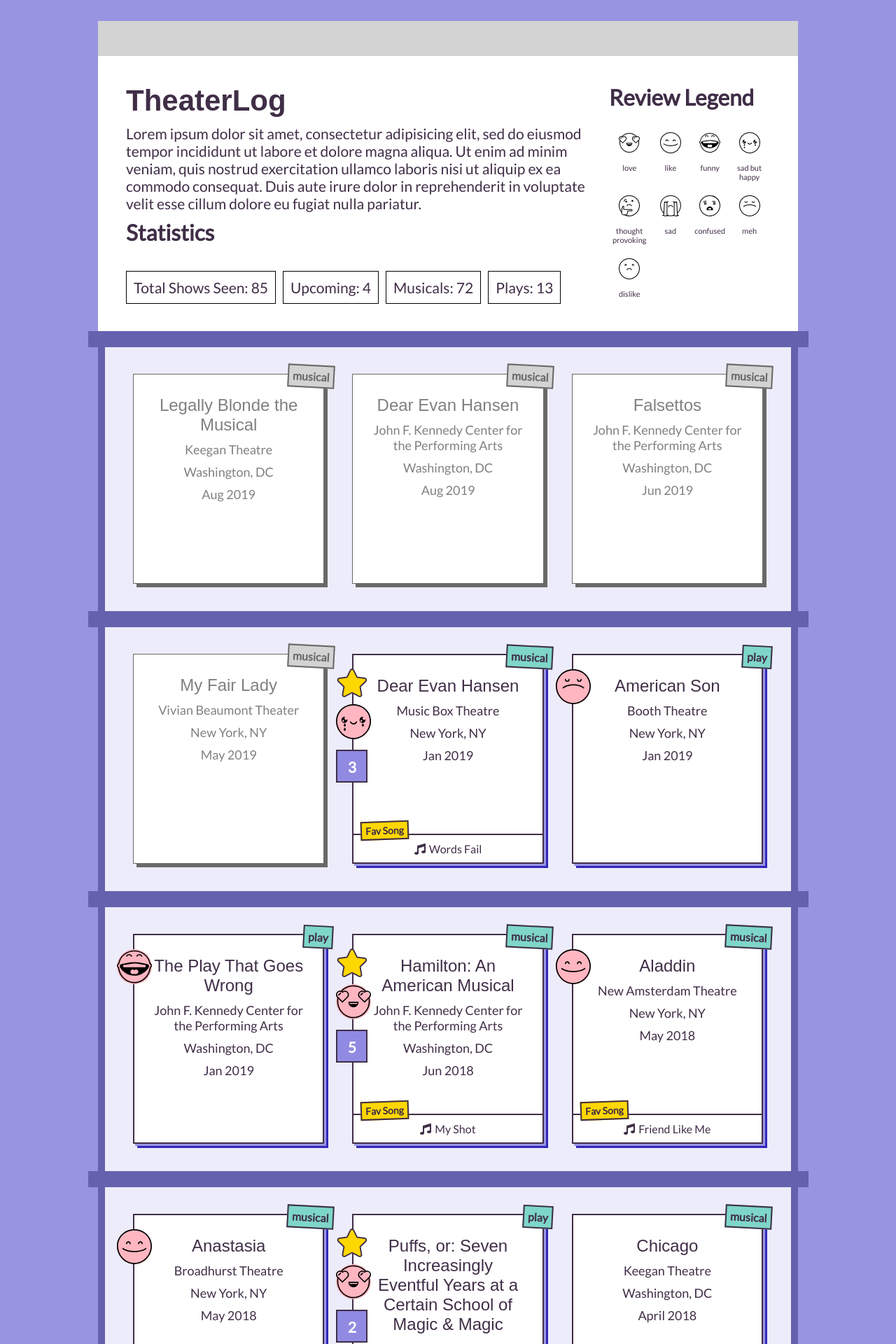
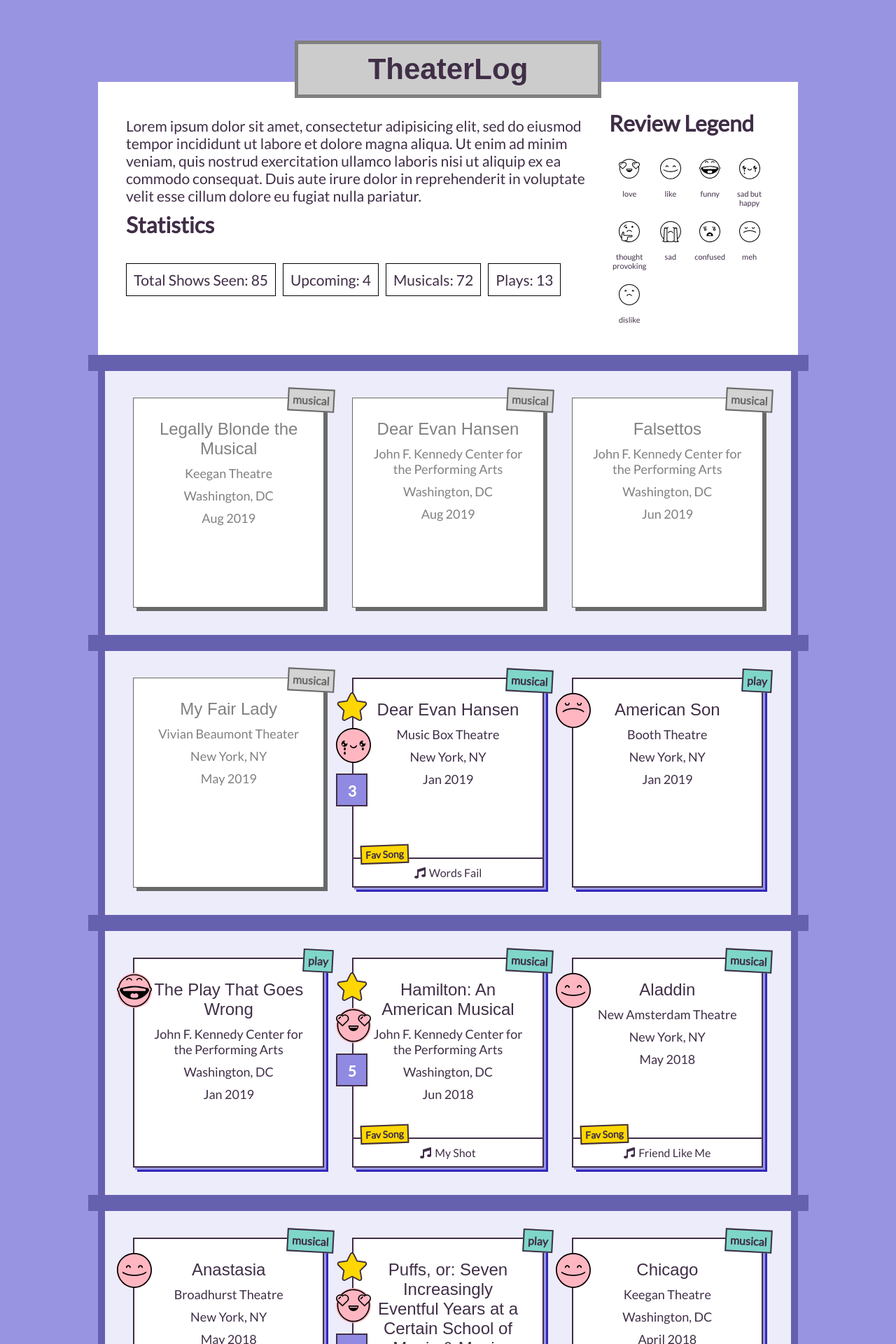
Before and after one commit to brittanyrw/theaterlog, a Vue app: page / in a window 1280 px wide. Shown: the top 1920 px of the page at 70% size. Built offline with nearby package versions, Linux system fonts and the light colour scheme; a web font is replaced by a local one.

Commit message:
change structure of hero section

```diff
--- a/src/App.vue
+++ b/src/App.vue
@@ -1,9 +1,9 @@
 <template>
   <div id="app">
-    <Roof/>
+<!--     <Roof/> -->
     <Hero/>
     <Shows/>
-    <BoxOffice/>
+ <!--    <BoxOffice/> -->
   </div>
 </template>
 
@@ -11,15 +11,15 @@
 
 import Shows from './components/Shows.vue'
 import Hero from './components/Hero.vue'
-import BoxOffice from './components/BoxOffice.vue'
-import Roof from './components/Roof.vue'
+// import BoxOffice from './components/BoxOffice.vue'
+// import Roof from './components/Roof.vue'
 export default {
   name: 'app',
   components: {
     Shows,
     Hero,
-    BoxOffice,
-    Roof
+    // BoxOffice,
+    // Roof
   }
 }
 </script>
@@ -41,7 +41,7 @@ body {
   margin: 0;
 }
 
-h1, ul {
+ul {
   margin: 0;
 }
 
--- a/src/components/BoxOffice.vue
+++ b/src/components/BoxOffice.vue
@@ -1,7 +1,15 @@
 <template>
   <div class="box-office-container">
-	<div>Social Media?</div>
-	<p>Emoji icons made by <a href="https://www.flaticon.com/authors/darius-dan" target="_blank">Darius Dan</a> from <a href="http://www.flaticon.com/">flaticon.com/</a> </p>
+	<div class="posters">
+		<div class="social-media">
+			<ul>
+				<li><a href="">Github</a></li>
+				<li><a href="">Codepen</a></li>
+				<li><a href="">Twitter</a></li>
+				<li><a href="">Medium</a></li>
+			</ul>
+		</div>
+	</div>
   </div>
 </template>
 
@@ -13,12 +21,23 @@ export default {
 </script>
 <style>
 	.box-office-container {
-		border: 10px solid #3128BB;
-		background-color: #3128BB;
+		border-bottom: 10px solid #6661af;
+		border-left: 10px solid #6661af;
+		border-right: 10px solid #6661af;
+		background-color: #EDECFA;
 		display: grid;
 		grid-template-columns: .5fr 1fr .5fr;
 		min-height: 400px;
 		color: white;
 	}
 
+	.social-media {
+		background-color: white;
+		min-height: 300px;
+		min-width: 250px;
+		border: 5px solid #908ae2;
+		padding: 10px;
+		transform: rotate(-5deg);
+	}
+
 </style>
--- a/src/components/Hero.vue
+++ b/src/components/Hero.vue
@@ -1,7 +1,8 @@
 <template>
+  <div>
+    <h1>TheaterLog</h1>
     <div class="statistics">
       <div class="statistics-content">
-      <h1>TheaterLog</h1>
         <p>Lorem ipsum dolor sit amet, consectetur adipisicing elit, sed do eiusmod
         tempor incididunt ut labore et dolore magna aliqua. Ut enim ad minim veniam,
         quis nostrud exercitation ullamco laboris nisi ut aliquip ex ea commodo
@@ -60,6 +61,7 @@
         </div>
       </div>
     </div>
+  </div>
 </template>
 
 <script>
@@ -104,6 +106,11 @@ export default {
 
   h1 {
     font-family: 'Amaranth', sans-serif;
+    padding: 12px 100px;
+    display: inline-block;
+    background-color: #ccc;
+    margin-bottom: -50px;
+    border: 5px solid gray;
   }
 
   h2 {
--- a/src/data/shows.js
+++ b/src/data/shows.js
@@ -154,7 +154,7 @@ export const showList = [
     upcoming: false,
     multi: 0,
     type: 'musical',
-    review: ''
+    review: 'happy'
     },{
     id: 's47',
     name: "In the Heights",
@@ -206,7 +206,7 @@ export const showList = [
     upcoming: false,
     multi: 0,
     type: 'musical',
-    review: ''
+    review: 'thought-provoking'
     },{
     id: 's43',
     name: "Hamilton: An American Musical",
@@ -244,7 +244,8 @@ export const showList = [
     fav: false,
     upcoming: false,
     multi: 0,
-    type: 'musical'
+    type: 'musical',
+    review: 'funny'
     },{
     id: 's40',
     name: "Heathers",
@@ -308,7 +309,8 @@ export const showList = [
     fav: true,
     upcoming: false,
     multi: 0,
-    type: 'musical'
+    type: 'musical',
+    review: 'happy'
     },{
     id: 's35',
     name: "Matilda",
@@ -436,7 +438,8 @@ export const showList = [
     fav: false,
     upcoming: false,
     multi: 0,
-    type: 'musical'
+    type: 'musical',
+    review: 'love'
     },{
     id: 's25',
     name: "A View From A Bridge",
@@ -461,7 +464,8 @@ export const showList = [
     fav: true,
     upcoming: false,
     multi: 5,
-    type: 'musical'
+    type: 'musical',
+    review: 'love'
     },{
     id: 's23',
     name: "Matilda",
@@ -473,7 +477,8 @@ export const showList = [
     fav: true,
     upcoming: false,
     multi: 3,
-    type: 'musical'
+    type: 'musical',
+    review: 'love'
     },{
     id: 's22',
     name: "Matilda",
@@ -485,7 +490,8 @@ export const showList = [
     fav: true,
     upcoming: false,
     multi: 3,
-    type: 'musical'
+    type: 'musical',
+    review: 'love'
     },{
     id: 's21',
     name: "Bright Star",
@@ -497,7 +503,8 @@ export const showList = [
     fav: false,
     upcoming: false,
     multi: 0,
-    type: 'musical'
+    type: 'musical',
+    review: 'happy'
     },{
     id: 's20',
     name: "Avenue Q",
@@ -509,7 +516,8 @@ export const showList = [
     fav: true,
     upcoming: false,
     multi: 0,
-    type: 'musical'
+    type: 'musical',
+    review: 'funny'
     },{
     id: 's19',
     name: "Spring Awakening (ASL)",
@@ -521,7 +529,8 @@ export const showList = [
     fav: false,
     upcoming: false,
     multi: 0,
-    type: 'musical'
+    type: 'musical',
+    review: 'happy'
     },{
     id: 's18',
     name: "Something Rotten",
@@ -533,7 +542,8 @@ export const showList = [
     fav: true,
     upcoming: false,
     multi: 0,
-    type: 'musical'
+    type: 'musical',
+    review: 'funny'
     },{
     id: 's17',
     name: "Book of Mormon",
@@ -558,7 +568,8 @@ export const showList = [
     fav: true,
     upcoming: false,
     multi: 0,
-    type: 'musical'
+    type: 'musical',
+    review: 'love'
     },{
     id: 's15',
     name: "Newsies",
@@ -582,7 +593,8 @@ export const showList = [
     fav: false,
     upcoming: false,
     multi: 2,
-    type: 'musical'
+    type: 'musical',
+    review: 'funny'
     },{
     id: 's13',
     name: "Wolf Hall: Part 2",
@@ -620,7 +632,8 @@ export const showList = [
     fav: false,
     upcoming: false,
     multi: 0,
-    type: 'play'
+    type: 'play',
+    review: 'happy'
     },{
     id: 's10',
     name: "Baskerville: A Sherlock Holmes Mystery",
@@ -632,7 +645,8 @@ export const showList = [
     fav: false,
     upcoming: false,
     multi: 0,
-    type: 'play'
+    type: 'play',
+    review: 'funny'
     },{
     id: 's9',
     name: "Les Miserables",
@@ -644,7 +658,8 @@ export const showList = [
     fav: false,
     upcoming: false,
     multi: 0,
-    type: 'musical'
+    type: 'musical',
+    review: 'happy'
     },{
     id: 's8',
     name: "Elephant Man",
@@ -656,7 +671,8 @@ export const showList = [
     fav: false,
     upcoming: false,
     multi: 0,
-    type: 'play'
+    type: 'play',
+    review: 'thought-provoking'
     },{
     id: 's7',
     name: "Mary Poppins",
@@ -668,7 +684,8 @@ export const showList = [
     fav: false,
     upcoming: false,
     multi: 4,
-    type: 'musical'
+    type: 'musical',
+    review: 'love'
     },{
     id: 's6',
     name: "Wicked",
@@ -680,7 +697,8 @@ export const showList = [
     fav: false,
     upcoming: false,
     multi: 11,
-    type: 'musical'
+    type: 'musical',
+    review: 'love'
     },{
     id: 's5',
     name: "Beauty and the Beast",
@@ -692,7 +710,8 @@ export const showList = [
     fav: false,
     upcoming: false,
     multi: 3,
-    type: 'musical'
+    type: 'musical',
+    review: 'happy'
     },{
     id: 's4',
     name: "South Pacific",
@@ -717,7 +736,8 @@ export const showList = [
     fav: false,
     upcoming: false,
     multi: 0,
-    type: 'musical'
+    type: 'musical',
+    review: 'happy'
     },{
     id: 's2',
     name: "The Black Watch",
```
Lines whose indentation alone changed are shown as unchanged.
